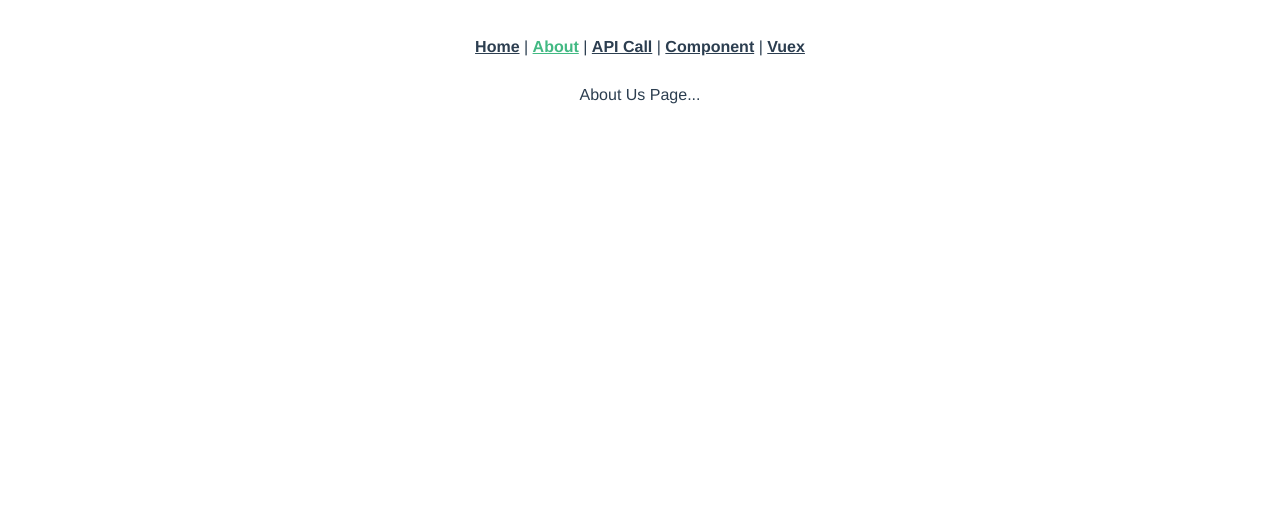
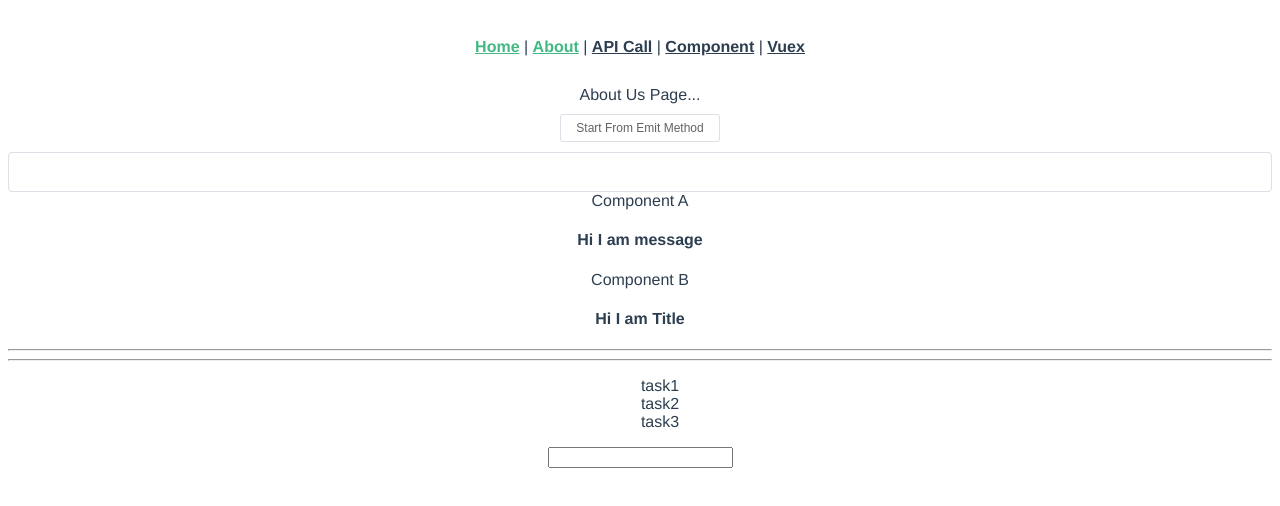
Before and after one commit to amitg2018/vuelearning, a Vue app: page /about in a window 1280 px wide. Shown: the top 506 px of the page. Built offline with nearby package versions, Linux system fonts and the light colour scheme.

Commit message:
some work in , AppBus

```diff
--- a/src/App.vue
+++ b/src/App.vue
@@ -1,7 +1,8 @@
 <template>
   <div id="app">
     <div id="nav">
-      <router-link to="/home">Home</router-link> |
+      <!-- <router-link :to="{name: 'Home', params: {id: 123}}">Home</router-link> | -->
+      <router-link :to="{name: 'Home'}" class="active">Home</router-link> |
       <router-link to="/about">About</router-link> |
       <router-link to="/apiCall">API Call</router-link> |
       <router-link to="/components">Component</router-link> |
@@ -11,7 +12,7 @@
   </div>
 </template>
 
-<style>
+<style lang="scss" scoped>
 #app {
   font-family: Avenir, Helvetica, Arial, sans-serif;
   -webkit-font-smoothing: antialiased;
@@ -28,8 +29,41 @@
   font-weight: bold;
   color: #2c3e50;
 }
+#nav a.active
+{ color: #42b983;}
 
 #nav a.router-link-exact-active {
   color: #42b983;
 }
+#nav a.router-link-active {
+  color: #42b983;
+}
+
+// .main-links,
+// .main-links ul {
+//   margin: 0;
+//   padding: 0;
+//   list-style: none;
+//   // display: flex;
+//   // flex-direction: row;
+//   li {
+//     a {
+//       display: flex;
+//       align-items: center;
+//       justify-content: center;
+//       width: 100%;
+//       height: 66px;
+//       color: #fff;
+//       background-color: transparent;
+//       cursor: pointer;
+//       margin: 0;
+//       outline: none;
+//       box-sizing: border-box;
+//       border-right: 4px solid transparent;
+//       .active {
+//         color: #42b983 !important;
+//       }
+//     }
+//   }
+// }
 </style>
--- /dev/null
+++ b/src/components/bus/componentA.vue
@@ -0,0 +1,21 @@
+<template>
+  <div>Component A
+    <h4>{{message}}</h4>
+  </div>
+</template>
+<script>
+import { appBus } from '../../main'
+export default {
+  data () {
+    return {
+      message: 'Hi I am message'
+
+    }
+  },
+  mounted () {
+    appBus.$on('clickMe', (data) => {
+      this.message = data;
+    })
+  }
+}
+</script>
--- /dev/null
+++ b/src/components/bus/componentB.vue
@@ -0,0 +1,21 @@
+<template>
+  <div>Component B
+    <h4>{{title}}</h4>
+  </div>
+</template>
+<script>
+import { appBus } from '../../main'
+export default {
+  data () {
+    return {
+      title: 'Hi I am Title'
+
+    }
+  },
+  mounted () {
+    appBus.$on('clickMe', (data) => {
+      this.title = data;
+    })
+  }
+}
+</script>
--- /dev/null
+++ b/src/components/bus/firstEmit.vue
@@ -0,0 +1,29 @@
+<template>
+  <div>
+    <el-button @click="emitMethod" size="mini" style="margin:10px 0">Start From Emit Method</el-button>
+
+    <el-input v-model="task" @keypress.enter="addNewTask"></el-input>
+  </div>
+</template>
+<script>
+import { appBus } from '../../main'
+export default {
+  data () {
+    return {
+      // header: 'Hi I Am from Main Header...'
+      task: ''
+    }
+  },
+  methods: {
+    addNewTask () {
+      appBus.$emit('addTask', this.task)
+    },
+    emitMethod () {
+      // appBus.$emit('clickMe', 'Here from main $emit' )
+      appBus.$emit('clickMe', 'Here from main $emit')
+      // alert('Emit Message')
+    }
+
+  }
+}
+</script>
--- /dev/null
+++ b/src/components/bus/inputList.vue
@@ -0,0 +1,26 @@
+<template>
+  <div>
+    <ul style="list-style:none;">
+      <li v-for="(task, index) in tasks" :key="index">
+        {{task}}
+      </li>
+    </ul>
+  </div>
+</template>
+<script>
+import { appBus } from '../../main'
+export default {
+  data () {
+    return {
+      tasks: ['task1', 'task2', 'task3']
+    }
+  },
+  created() {
+        appBus.$on('newTask', (data) => {
+        this.tasks.push(data)
+      })
+  },
+  methods: {
+  }
+}
+</script>
--- /dev/null
+++ b/src/components/bus/inputTask.vue
@@ -0,0 +1,21 @@
+<template>
+  <div>
+    <input v-model="task" @keypress.enter="addNewTask()"/>
+  </div>
+</template>
+<script>
+import { appBus } from '../../main'
+export default {
+  data () {
+    return {
+      task: ''
+    }
+  },
+  methods: {
+    addNewTask () {
+      appBus.$emit('newTask', this.task);
+      this.task = ''
+    }
+  }
+}
+</script>
--- a/src/main.js
+++ b/src/main.js
@@ -6,15 +6,11 @@ import ElementUI from 'element-ui';
 import 'element-ui/lib/theme-chalk/index.css';
 
 Vue.use(ElementUI);
-
 Vue.config.productionTip = false;
-
-// const appBus = new Vue();
+export const appBus = new Vue();
 
 new Vue({
   router,
   store,
   render: (h) => h(App),
 }).$mount("#app");
-
-// export { appBus }
--- a/src/router/index.js
+++ b/src/router/index.js
@@ -13,10 +13,13 @@ import Vuex from '../views/vuexCheck/index.vue'
 import VuexOne from '../views/vuexCheck/views/vuexF.vue'
 import VuexTwo from '../views/vuexCheck/views/vuexS.vue'
 
+import PageNotFound from '../views/PageNotFound'
+
 Vue.use(VueRouter);
 
 const routes = [
   {
+    // path: '/home/:id',
     path: '/home',
     name: 'Home',
     component: Home
@@ -54,7 +57,6 @@ const routes = [
   },
   {
     path: '/apiCall',
-    name: 'ApiCall',
     component: ApiCall,
     children: [
       {
@@ -86,6 +88,10 @@ const routes = [
   {
     path: '',
     redirect: '/home'
+  },
+  {
+    path: '*',
+    component: PageNotFound
   }
   // {
   //   path: '',
--- a/src/views/About.vue
+++ b/src/views/About.vue
@@ -1,18 +1,38 @@
 <template>
   <div class="about">
     About Us Page...
+    <emit-data></emit-data>
+    <component-a></component-a>
+    <component-b></component-b>
+
+    <hr>
+    <hr>
+    <input-list></input-list>
+    <input-task></input-task>
   </div>
 </template>
 
 <script>
+import ComponentB from '../components/bus/componentB.vue';
+import ComponentA from '../components/bus/componentA.vue';
 // @ is an alias to /src
+import EmitData from '../components/bus/firstEmit'
+import InputTask from '../components/bus/inputTask.vue';
+import InputList from '../components/bus/inputList.vue';
 export default {
   name: "about",
-  components: { },
+  components: {
+    EmitData,
+    ComponentA,
+    ComponentB,
+    InputTask,
+    InputList
+   },
   data () {
     return {}
   },
-  created() {},
+  created() {
+  },
   methods: {}
 };
 </script>
--- a/src/views/Home.vue
+++ b/src/views/Home.vue
@@ -1,10 +1,38 @@
 <template>
   <div class="home">
-   Home Page...
+   Home Page
+   <!-- {{$route.params.id}}... -->
+
+   <p>{{message}}</p>
+   <p>{{reverseText}}</p>
+   <h1>Computed properties</h1>
+   <p>Computed properties are used to calculate the properties which are displayed in the view. These calculations will be cached and will only update if necessary. The difference between computed properties and a method is the computed properties are cached and change only when their dependencies change. A method will evaluate every time it is invoked.
+     reverseText: function (val) {
+      return this.val.split(' ').reverse().join(' ');
+    }
+    How to pass Argument in computed property
+
+</p>
   </div>
 </template>
 
 <script>
-
+export default {
+  data() {
+    return {
+      name: 'Amit',
+      message: 'This is home page'
+    }
+  },
+  computed: {
+    reverseText: function () {
+      return this.message.split(' ').reverse().join(' ');
+    }
+  },
+  mounted() {
+    // console.log('ROUTER====', this.$router)
+    // console.log('ROUTE', this.$route)
+  }
+}
 </script>
 <style lang="scss" scoped></style>
--- /dev/null
+++ b/src/views/PageNotFound.vue
@@ -0,0 +1,5 @@
+<template>
+  <div>
+    <h1 style="color: red">404 - Page Not Found</h1>
+  </div>
+</template>
```
Also changed, not shown: src/views/apiCall/views/Axioscall.vue (+32 -2 lines).
